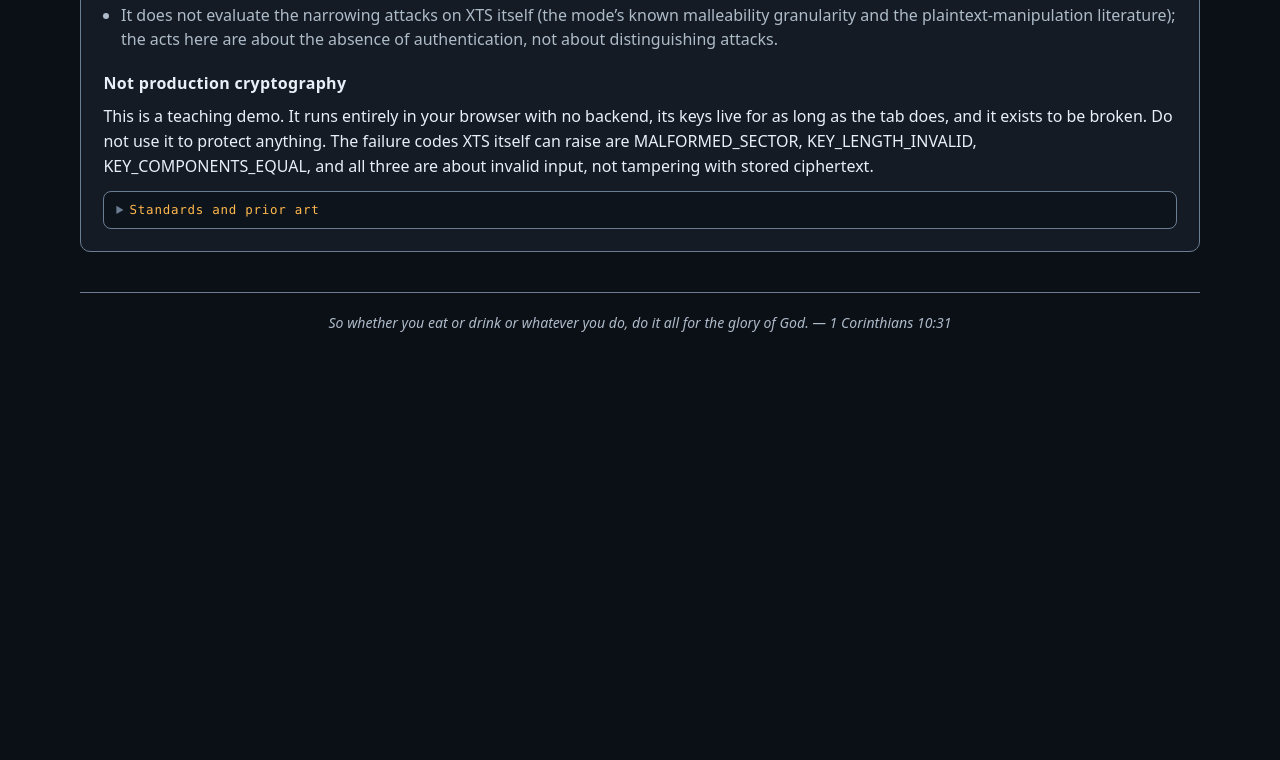
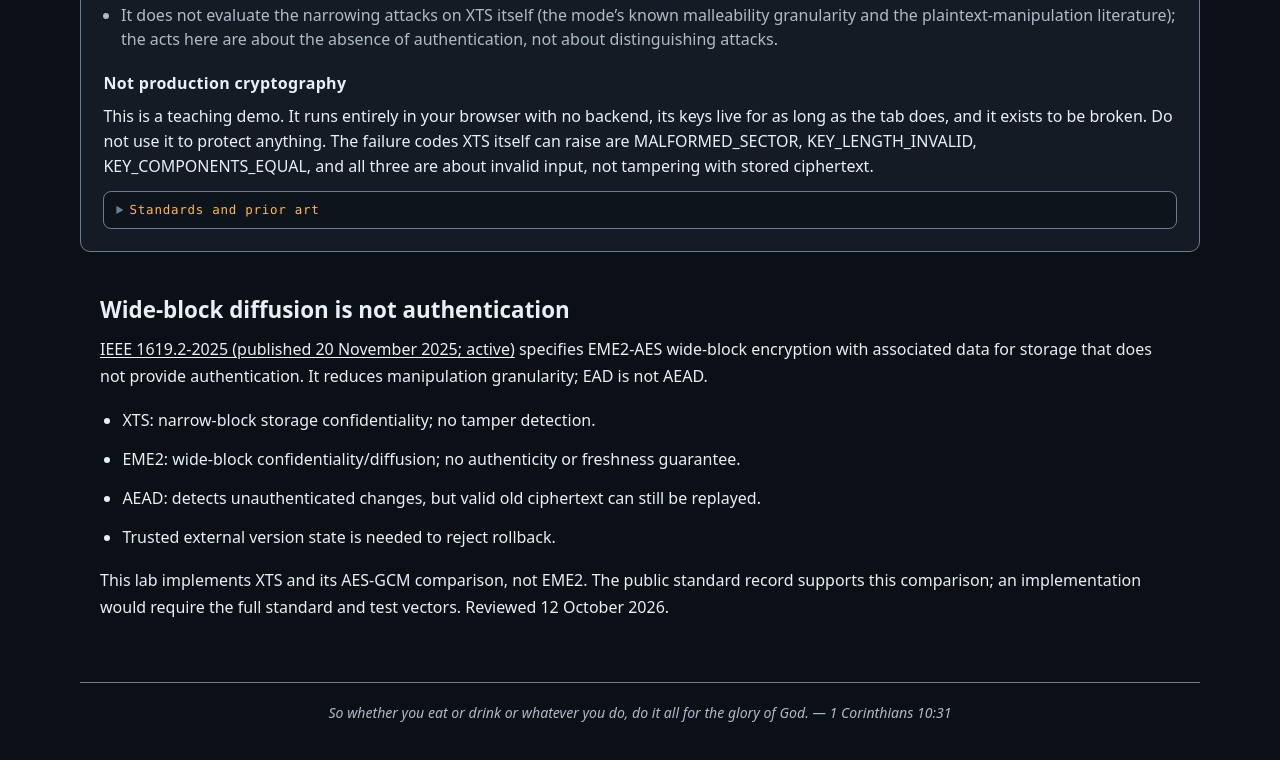
Before and after one commit to systemslibrarian/crypto-lab-sector-vault, a website built with Vite: page index.html in a window 1280 px wide. Shown: the part 9586-10346 px from the top of the page. Before the commit the page ends 9968 px from the top, so only its background shows below. Built offline with nearby package versions, Linux system fonts and the light colour scheme.

Commit message:
Explain EME2 wide-block confidentiality separately from authenticity and rollback protection

```diff
--- a/src/main.ts
+++ b/src/main.ts
@@ -1,4 +1,5 @@
 import './style.css';
+import { buildWideblockResearch } from './ui/wideblock-research.js';
 import { h } from './ui/dom.js';
 import { createState, type AppState, type LabContext } from './ui/state.js';
 import { heroBlock, introCard } from './ui/panelIntro.js';
@@ -51,6 +52,7 @@ const main = h('main', {}, [
   comparison.root,
   log.root,
   scopeCard(),
+  buildWideblockResearch(),
 ]);
 
 app.append(
--- a/src/style.css
+++ b/src/style.css
@@ -842,3 +842,7 @@ details.more[open] > summary {
     transition-duration: 0.001ms !important;
   }
 }
+
+#wideblock-research { padding:1.25rem; line-height:1.7; }
+#wideblock-research p, #wideblock-research li { margin-top:.75rem; }
+#wideblock-research ul { padding-left:1.4rem; }
--- /dev/null
+++ b/src/ui/wideblock-research.ts
@@ -0,0 +1,5 @@
+export function buildWideblockResearch(): HTMLElement {
+ const section = document.createElement('section');
+ section.id = 'wideblock-research'; section.className = 'panel';
+ section.innerHTML = `<h2>Wide-block diffusion is not authentication</h2><p><a style="color:inherit;text-decoration:underline" href="https://standards.ieee.org/ieee/1619.2/11949/" target="_blank" rel="noopener noreferrer">IEEE 1619.2-2025 (published 20 November 2025; active)</a> specifies EME2-AES wide-block encryption with associated data for storage that does not provide authentication. It reduces manipulation granularity; EAD is not AEAD.</p><ul><li>XTS: narrow-block storage confidentiality; no tamper detection.</li><li>EME2: wide-block confidentiality/diffusion; no authenticity or freshness guarantee.</li><li>AEAD: detects unauthenticated changes, but valid old ciphertext can still be replayed.</li><li>Trusted external version state is needed to reject rollback.</li></ul><p>This lab implements XTS and its AES-GCM comparison, not EME2. The public standard record supports this comparison; an implementation would require the full standard and test vectors. Reviewed 12 October 2026.</p>`; return section;
+}
```
Also changed, not shown: README.md.
